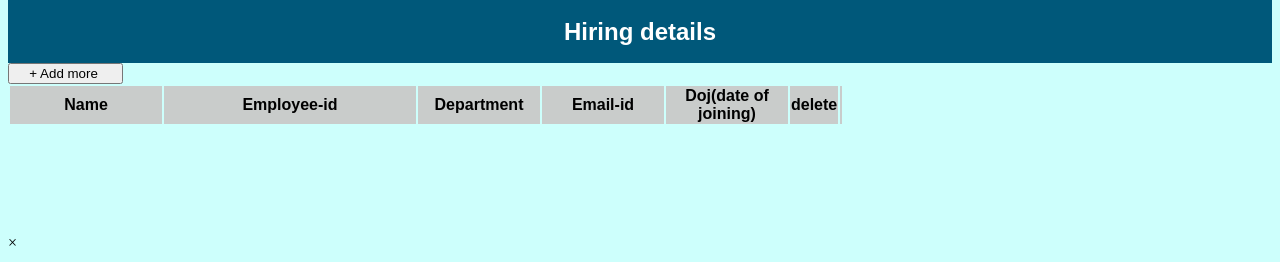
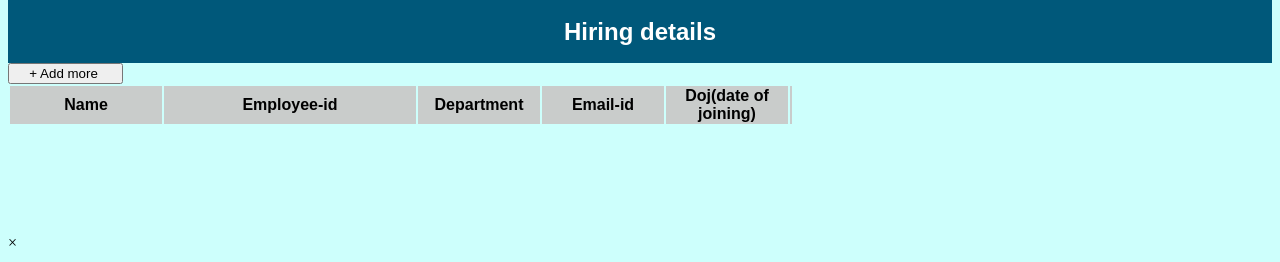
Before and after one commit to shivaaaaaaaa666/project, a plain HTML site: page details.html in a window 1280 px wide. Shown: the top 262 px of the page. Drawn offline with Linux system fonts and the light colour scheme.

Commit message:
update details

```diff
--- a/details.html
+++ b/details.html
@@ -30,7 +30,7 @@
             <th style="width: 120px">Department</th>
             <th class="email-class">Email-id</th>
             <th style="width: 120px">Doj(date of joining)</th>
-             <th>delete</th>
+
             <th style="width: 120px class=fa fa-trash"></th>
           </tr>
 
```
